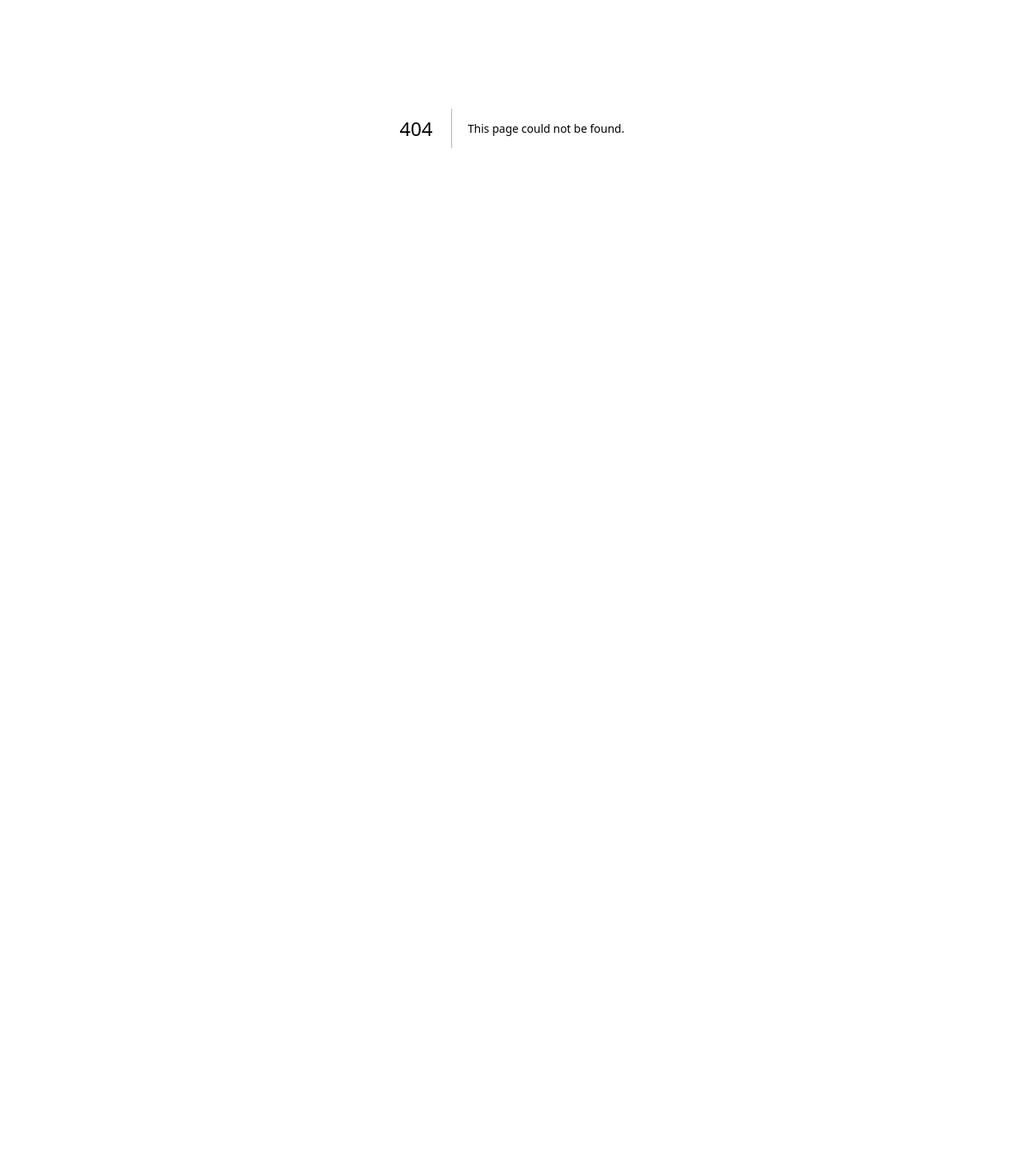
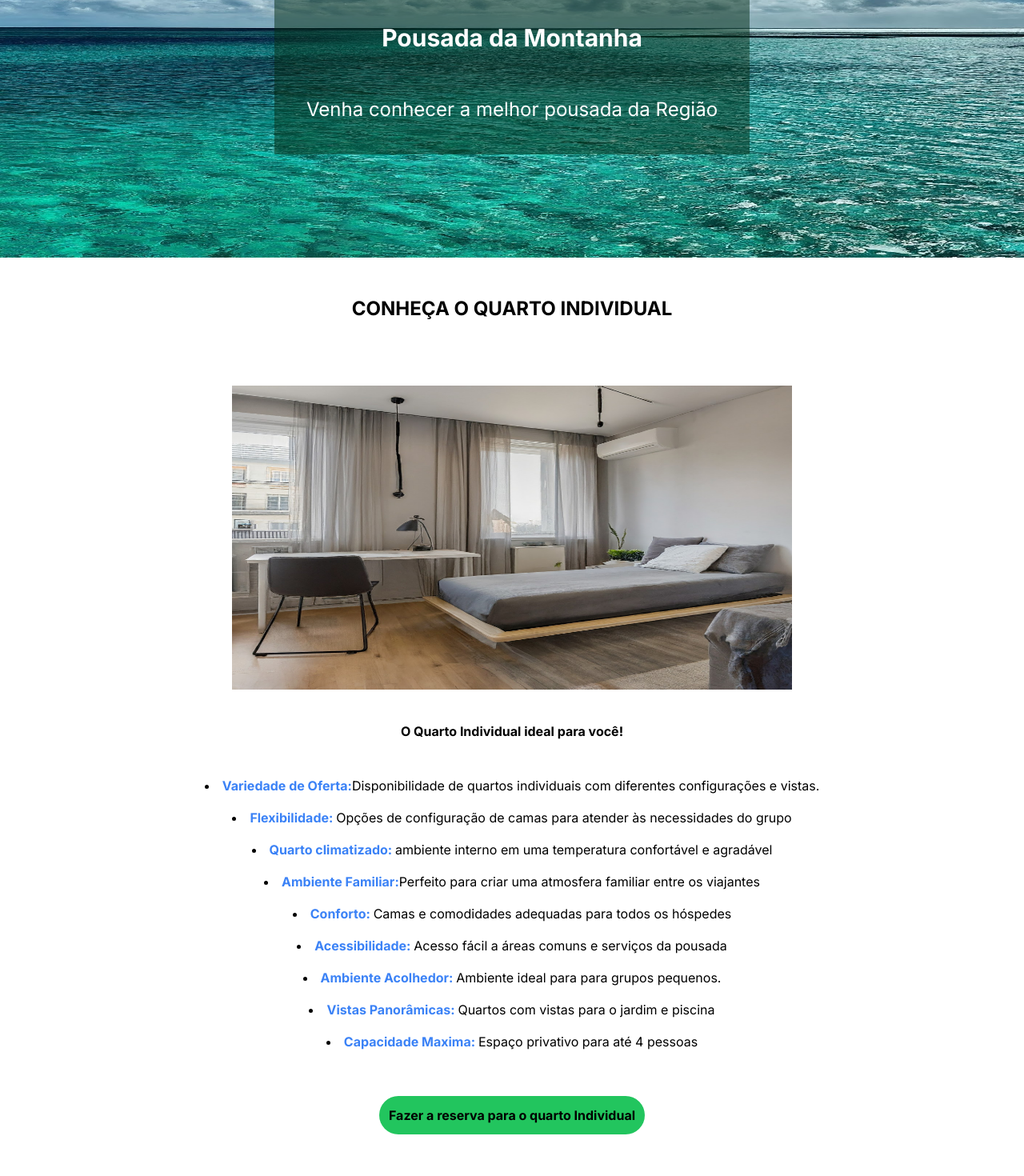
Before and after one commit to RRodrigoCordeiro/Pousad, a Next.js app: page /quartoIndividual in a window 1280 px wide. Before the commit this address had no page. Shown: the part 240-1710 px from the top of the page at 80% size. Before the commit the page ends 800 px from the top, so only its background shows below. Built offline with nearby package versions, Linux system fonts and the light colour scheme.

Commit message:
Implementação da página para os quartos individuais

```diff
--- /dev/null
+++ b/src/app/components/CabecalhoPaginacao.tsx
@@ -0,0 +1,19 @@
+import React from 'react'
+import Image from "next/image";
+import Link from "next/link";
+
+const CabecalhoPaginacao = () => {
+    return (
+        <>
+            <div className='container mx-auto flex justify-between items-center mt-3 sm:container sm:flex flex-col  md:flex md:flex-row'>
+                <div className="flex items-center ">
+                    <h1 className="text-2xl font-bold ml-2 text-black-500">Pousada</h1>
+                    <p className="text-2xl font-bold ml-2 text-blue-500">da Montanha</p>
+                </div>
+                <Link href="/"><Image className="w-[50px] h-[50px] mr-4 hover: cursor-pointer" src="/seta" alt="Pousada Logo" width={100} height={80} /></Link>
+            </div>
+        </>
+    )
+}
+
+export default CabecalhoPaginacao
--- a/src/app/page.tsx
+++ b/src/app/page.tsx
@@ -1,5 +1,6 @@
 import Image from "next/image";
 import React from 'react';
+import Link from "next/link";
 import Cabecalho from "./components/Cabecalho";
 import Rodape from "./components/Rodape";
 import Localizacao from "./components/Localizacao";
@@ -21,7 +22,9 @@ export default function Home() {
         <h3>Conheça nossos Quartos</h3>
       </div>
       <div className="flex justify-center m-4 mt-7">
-        <Image className="w-[280px] h-[190px] mr-4 hover: cursor-pointer" src="/QuartoIndividual.jpg" alt="Pousada Logo" width={200} height={80} />
+        <Link href="/quartoIndividual">
+          <Image className="w-[280px] h-[190px] mr-4 hover: cursor-pointer" src="/QuartoIndividual.jpg" alt="Pousada Logo" width={200} height={80} />
+        </Link>
         <Image className="w-[280px] h-[190px] mr-4  hover: cursor-pointer" src="/QuartoCasal.jpg" alt="Pousada Logo" width={200} height={80} />
         <Image className="w-[280px] h-[190px] mr-4 hover: cursor-pointer" src="/QuartoTematico.jpg" alt="Pousada Logo" width={200} height={80} />
       </div>
--- /dev/null
+++ b/src/app/quartoIndividual/page.tsx
@@ -0,0 +1,46 @@
+import React from 'react';
+import Image from "next/image";
+import Link from 'next/link';
+import CabecalhoPaginacao from '../components/CabecalhoPaginacao';
+import Background from '../components/Background';
+import Rodape from '../components/Rodape';
+
+const Page = () => {
+    return (
+        <>
+            <CabecalhoPaginacao />
+            <Background />
+            <h1 className="text-center mt-12 text-2xl font-bold">CONHEÇA O QUARTO INDIVIDUAL</h1>
+            <div className="flex justify-center">
+                <Image
+                    src="/QuartoIndividual.jpg"
+                    alt="Quarto Individual"
+                    width={800} //opacid
+                    height={80}
+                    className="m-auto w-[700px] h-[380px] mt-20 "
+                />
+            </div>
+            <div className='leading-10'>
+                <h2 className='font-bold text-center mt-8 mb-7'>O Quarto Individual ideal para você!</h2>
+                <ul className='text-center list-disc list-inside'>
+                    <li><span className="font-bold text-blue-500">Variedade de Oferta:</span>Disponibilidade de quartos individuais com diferentes configurações e vistas.</li>
+                    <li><span className="font-bold text-blue-500">Flexibilidade: </span>Opções de configuração de camas para atender às necessidades do grupo</li>
+                    <li><span className="font-bold text-blue-500">Quarto climatizado: </span>ambiente interno em uma temperatura confortável e agradável</li>
+                    <li><span className="font-bold text-blue-500">Ambiente Familiar:</span>Perfeito para criar uma atmosfera familiar entre os viajantes</li>
+                    <li><span className="font-bold text-blue-500">Conforto: </span>Camas e comodidades adequadas para todos os hóspedes</li>
+                    <li><span className="font-bold text-blue-500">Acessibilidade: </span>Acesso fácil a áreas comuns e serviços da pousada</li>
+                    <li><span className="font-bold text-blue-500">Ambiente Acolhedor: </span>Ambiente ideal para para grupos pequenos.</li>
+                    <li><span className="font-bold text-blue-500">Vistas Panorâmicas: </span>Quartos com vistas para o jardim e piscina</li>
+                    <li><span className="font-bold text-blue-500">Capacidade Maxima: </span>Espaço privativo para até 4 pessoas</li>
+                </ul>
+            </div>
+            <Link href="">
+                <button className="font-bold bg-green-500 block mx-auto mt-12 rounded-3xl p-3">Fazer a reserva para o quarto Individual</button>
+            </Link>
+            {/* <img src="/QuartoIndividual.jpg" className='w-96 h-96 mx-auto'/> */}
+            <Rodape />
+        </>
+    );
+};
+
+export default Page;
--- a/src/app/reserva/page.tsx
+++ b/src/app/reserva/page.tsx
@@ -3,9 +3,9 @@
 import React, { useState, useEffect } from 'react';
 import Rodape from '../components/Rodape';
 import Background from '../components/Background';
-import Link from "next/link";
-import Image from "next/image";
+import CabecalhoPaginacao from '../components/CabecalhoPaginacao';
 import axios from 'axios';
+
 
 interface Endereco {
   cep: string;
@@ -100,14 +100,7 @@ export default function Reserva() {
 
   return (
     <>
-      <div className='container mx-auto flex justify-between items-center mt-3 sm:container sm:flex flex-col  md:flex md:flex-row'>
-        <div className="flex items-center ">
-          <h1 className="text-2xl font-bold ml-2 text-black-500">Pousada</h1>
-          <p className="text-2xl font-bold ml-2 text-blue-500">da Montanha</p>
-        </div>
-        <Link href="/"><Image className="w-[50px] h-[50px] mr-4 hover: cursor-pointer" src="/seta" alt="Pousada Logo" width={100} height={80} /></Link>
-      </div>
-
+      <CabecalhoPaginacao/>
       <Background />
 
       <fieldset className="border border-blue-500 rounded-lg p-4 mt-10 container mx-auto h-full   ">
@@ -211,10 +204,11 @@ export default function Reserva() {
             <span>{endereco?.ibge}</span>
           </div>
           <div>
-            <p  className="font-bold text-blue-500">GIA:</p>
+            <p>GIA:</p>
             <span> {endereco?.gia}</span>
           </div>
         </div>
+        <button className="block  mx-auto mt-28 font-bold bg-green-500 p-3 rounded-3xl">Fazer Reserva</button>
       </fieldset>
       <Rodape />
     </>
```
